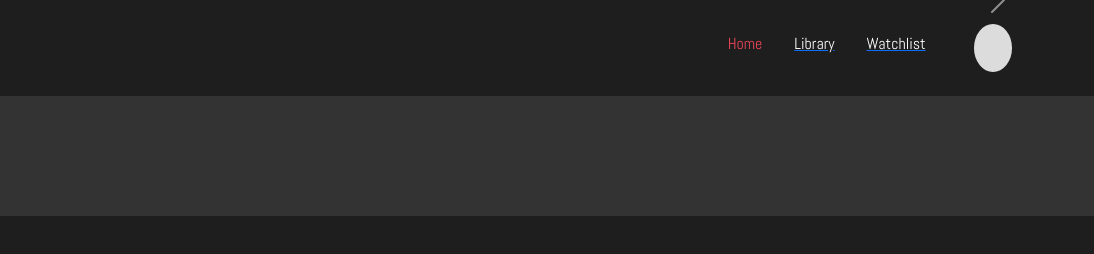
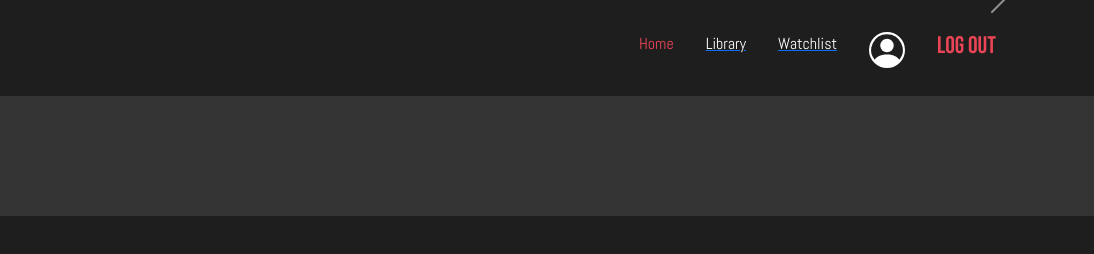
Before and after one commit to Onthatile-Lesufi/DV100_Blockbuster, a plain HTML site: page index.html in a window 1280 px wide. Shown: the full height of the page, 186-1280 px from the left. Drawn offline with nearby package versions, Linux system fonts and the light colour scheme; no server answers.

Commit message:
Navbar: Profile and Log Out added

```diff
--- a/css/main.css
+++ b/css/main.css
@@ -438,12 +438,6 @@ footer {
     margin-top: 2vh;
 }
 
-.profile {
-    width: 3vw;
-    height: 6vh;
-    background-color: gainsboro;
-    border-radius: 50%;
-}
 
 .slide-img {
     height: 100vh;
--- a/index.html
+++ b/index.html
@@ -36,10 +36,10 @@
                   <a href="pages/watchlist.html"><P class="nav-link">Watchlist</P></a>
                 </li>
                 <li class="nav-item">
-                  <div class="nav-link"></div>
+                  <a href="sign in.html"><div class="nav-link profile"><img src="../assets/profile.svg" alt="profile svg"></div></a>
                 </li>
                 <li class="nav-item">
-                  <a href="pages/sign in.html"><div class="nav-link profile"></div></a>
+                  <div class="nav-link" href="sign in.html"><h4 style="color: #E94556;">Log Out</h4></div>
                 </li>
             </ul>
         </div>
```
Also changed, not shown: pages/library.html (+2 -2 lines), pages/movie.html (+1 -1 lines), pages/sign in.html (+6 -3 lines), pages/sign up.html (+6 -3 lines), 1 other file.
